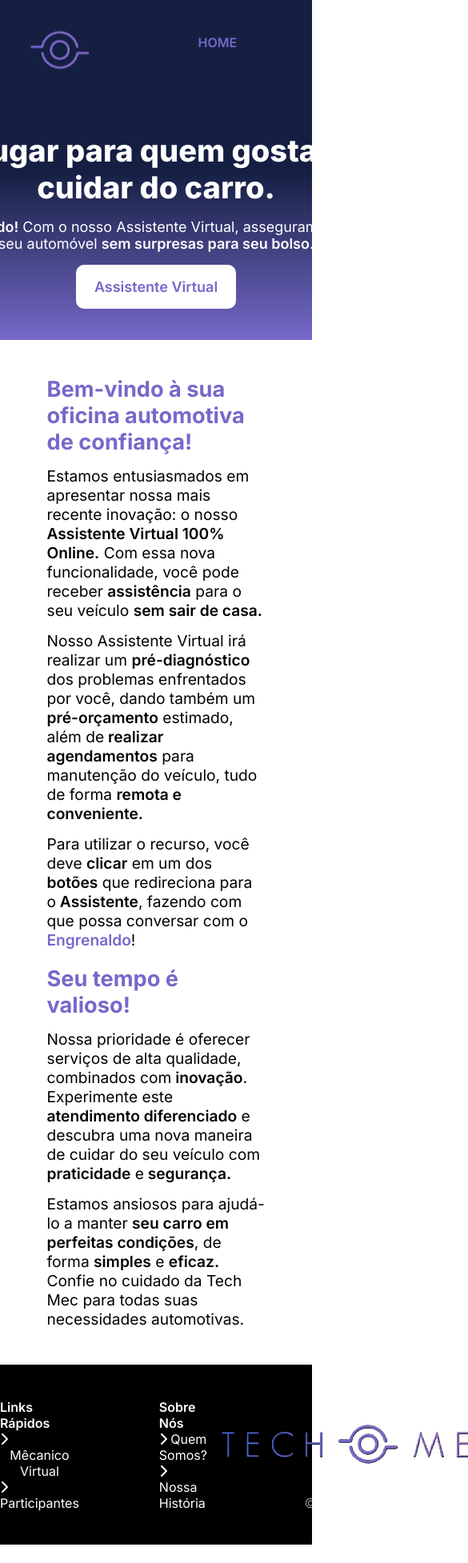
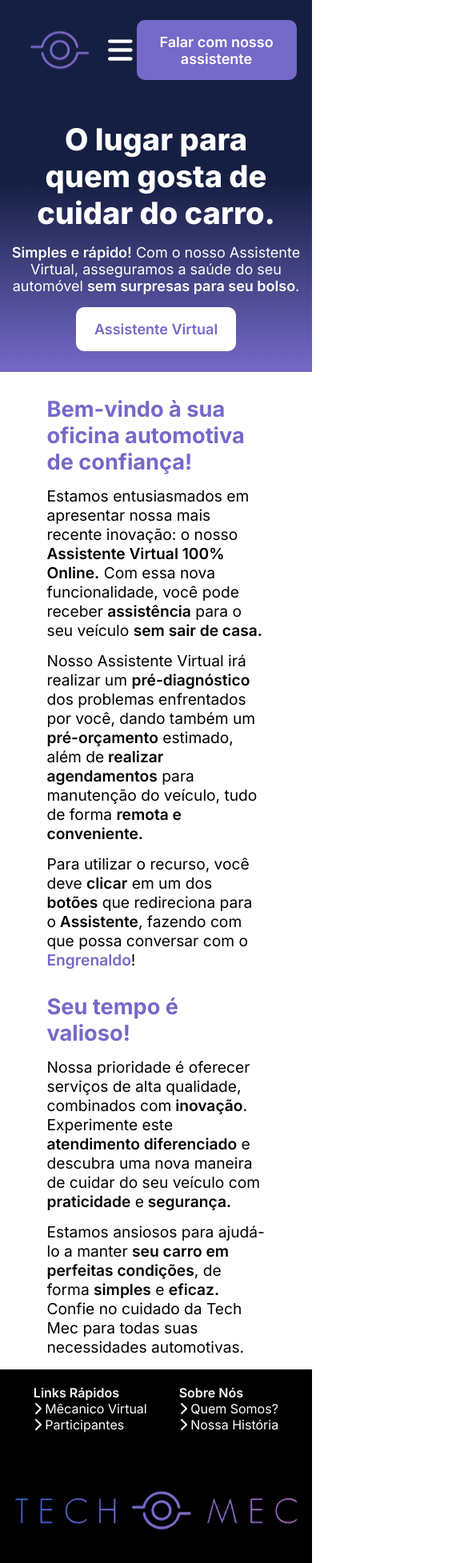
Before and after one commit to victoraugustogfavaro/tech-mec, a React (Vite) app in the folder tech-mec/: page / in a window 390 px wide. Shown: the top 1954 px of the page at 80% size, 585 px wide, since content can reach past the window. Before the commit the page ends 1931 px from the top, so only its background shows below. Built offline with nearby package versions, Linux system fonts and the light colour scheme.

Commit message:
Responsividade concluída no Header, BannerHome e Footer. Menu Hamburguer adicionado no Header!
Co-authored-by: felipeclarindo <fglpc2@gmail.com>
Co-authored-by: jenniesuzuki <jenniferkaorisuzuki@gmail.com>

```diff
--- a/tech-mec/src/components/Menu/MenuHeader.tsx
+++ b/tech-mec/src/components/Menu/MenuHeader.tsx
@@ -1,18 +1,28 @@
+import { useState } from "react";
 import { Link, useLocation } from "react-router-dom";
 import styles from "../../styles/components/MenuHeader.module.css";
+import { FontAwesomeIcon } from "@fortawesome/react-fontawesome";
+import { faBars, faTimes } from "@fortawesome/free-solid-svg-icons";
 
 function MenuHeader() {
+  const [isMenuOpen, setIsMenuOpen] = useState(false);
   const location = useLocation();
+
+  const toggleMenu = () => setIsMenuOpen((prev) => !prev);
 
   return (
     <nav>
-      <ul className={styles.menu}>
+      <button className={styles.hamburger} onClick={toggleMenu}>
+        <FontAwesomeIcon icon={isMenuOpen ? faTimes : faBars} />
+      </button>
+      <ul className={`${styles.menu} ${isMenuOpen ? styles.menuOpen : ""}`}>
         <li>
           <Link
             to="/"
             className={`${styles.links} ${
               location.pathname === "/" ? styles.linkAtivo : ""
             }`}
+            onClick={() => setIsMenuOpen(false)}
           >
             HOME
           </Link>
@@ -23,6 +33,7 @@
             className={`${styles.links} ${
               location.pathname === "/sobre-nos" ? styles.linkAtivo : ""
             }`}
+            onClick={() => setIsMenuOpen(false)}
           >
             SOBRE NÓS
           </Link>
@@ -33,6 +44,7 @@
             className={`${styles.links} ${
               location.pathname === "/participantes" ? styles.linkAtivo : ""
             }`}
+            onClick={() => setIsMenuOpen(false)}
           >
             PARTICIPANTES
           </Link>
--- a/tech-mec/src/styles/components/BannerHome.module.css
+++ b/tech-mec/src/styles/components/BannerHome.module.css
@@ -26,3 +26,18 @@
 .negrito {
     font-weight: 600;
 }
+
+/* Responsividade */
+@media (max-width: 750px) {
+    .banner {
+        height: 340px;
+    }
+
+    .titulo {
+       width: 300px;
+    }
+
+    .subtitulo {
+        width: 400px;
+    }
+}
--- a/tech-mec/src/styles/components/Footer.module.css
+++ b/tech-mec/src/styles/components/Footer.module.css
@@ -12,9 +12,9 @@
   transition: all 0.5s ease;
 }
 
-.icones:hover{
-    color: #7569C9;
-    transform: scale(1.1);
+.icones:hover {
+  color: #7569c9;
+  transform: scale(1.1);
 }
 
 .containerIcones {
@@ -46,3 +46,25 @@
 .logo:hover {
   transform: scale(1.1);
 }
+
+/* Responsividade */
+@media (max-width: 1250px) {
+  .logoCopyright,
+  .portoRedes {
+    margin-right: 20px;
+  }
+}
+
+@media (max-width: 1050px) {
+  .rodape {
+    flex-direction: column;
+    gap: 40px;
+    height: auto;
+    padding: 5%;
+  }
+
+  .logoCopyright,
+  .portoRedes {
+    margin-right: 0px;
+  }
+}
--- a/tech-mec/src/styles/components/MenuFooter.module.css
+++ b/tech-mec/src/styles/components/MenuFooter.module.css
@@ -20,3 +20,28 @@
   font-size: 1.125rem;
     color: #7569C9;
 }
+
+/* Responsividade */
+@media (max-width: 1250px) {
+  .menus {
+    gap: 50px;
+  }
+}
+
+@media (max-width: 1050px) {
+  .menus {
+    gap: 300px;
+  }
+}
+
+@media (max-width: 880px) {
+  .menus {
+    gap: 80px;
+  }
+}
+
+@media (max-width: 390px) {
+  .menus {
+    gap: 40px;
+  }
+}
--- a/tech-mec/src/styles/components/MenuHeader.module.css
+++ b/tech-mec/src/styles/components/MenuHeader.module.css
@@ -1,6 +1,10 @@
-.menu{
+.hamburger {
+  display: none;
+}
+
+.menu {
   display: flex;
-  gap: 0 70px;
+  gap: 70px;
   margin-left: 90px;
 }
 
@@ -16,6 +20,76 @@
 }
 
 .linkAtivo {
-  color: #7569c9
-  ;
+  color: #7569c9;
 }
+
+/* Responsividade */
+@media (max-width: 1250px) {
+  .menu {
+    gap: 35px;
+    margin-left: 45px;
+  }
+}
+
+@media (max-width: 1000px) {
+  .menu {
+    gap: 20px;
+    margin-left: 20px;
+  }
+
+  .links {
+    padding: 20px;
+  }
+}
+
+@media (max-width: 900px) {
+  .menu {
+    gap: 5px;
+    margin-left: 10px;
+  }
+
+  .links {
+    padding: 15px;
+  }
+}
+
+@media (max-width: 850px) {
+  .menu {
+    gap: 2px;
+    margin-left: 5px;
+    justify-content: center;
+    align-items: center;
+  }
+
+  .links {
+    padding: 10px;
+  }
+}
+
+@media (max-width: 750px) {
+  .menu {
+    display: none;
+  }
+
+  .hamburger {
+    margin: 0 auto;
+    display: block;
+    background: none;
+    border: none;
+    color: #fff;
+    font-size: 35px;
+    cursor: pointer;
+    transition: all 0.5s ease;
+  }
+
+  .hamburger:hover {
+    color: #7569c9;
+    transform: scale(1.1);
+  }
+
+  .menuOpen {
+    display: flex;
+    flex-direction: column;
+    gap: 7px;
+  }
+}
--- a/tech-mec/src/styles/routes/HomeAndSobreNos.module.css
+++ b/tech-mec/src/styles/routes/HomeAndSobreNos.module.css
@@ -1,11 +1,11 @@
 .conteudo {
     width: 70%;
-    margin: 45px auto;
+    margin: 4% auto;
 }
 
 .titulo {
     color: #7569C9;
-    margin-top: 20px;
+    margin-top: 30px;
     font-size: 1.7rem;
 }
 
--- a/tech-mec/src/styles/routes/Participantes.module.css
+++ b/tech-mec/src/styles/routes/Participantes.module.css
@@ -8,7 +8,7 @@
 .conteudo {
   background: linear-gradient(to bottom, #151f42 30%, #7569c9 100%);
   min-height: 75vh;
-  padding: 25px;
+  padding: 60px 0;
 }
 
 .titulos {
```
